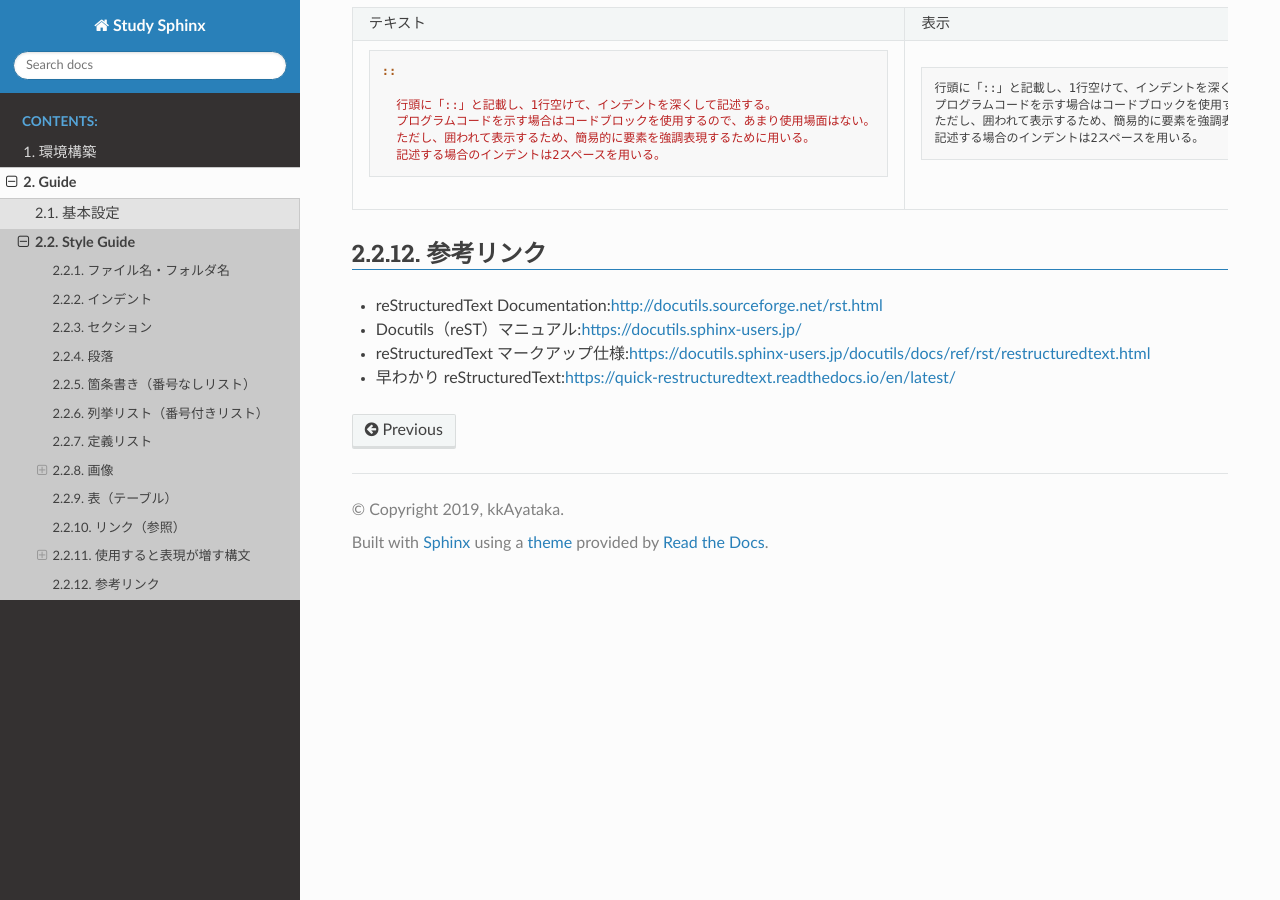
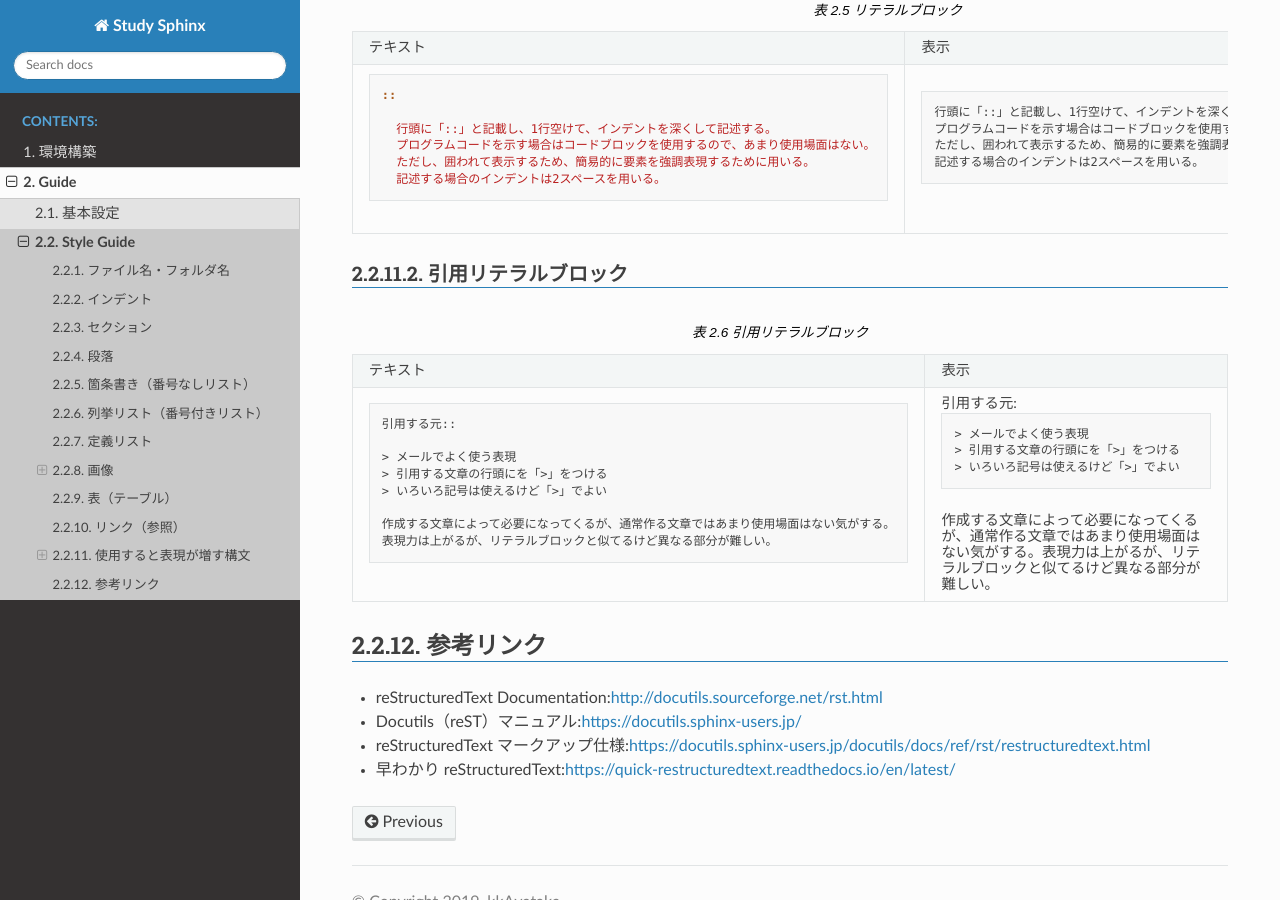
Before and after one commit to kkAyataka/study-sphinx, a Sphinx documentation site: the page built from doc/guide/style-guide.rst, in a window 1280 px wide and 900 px high, scrolled down 4229 px. Built offline with Sphinx 7.4.7 and the Read the Docs theme 2.0.0, drawn with Linux system fonts in a browser that asks for light colours.

Commit message:
Write abount quoted literal block

```diff
--- a/doc/guide/style-guide.rst
+++ b/doc/guide/style-guide.rst
@@ -203,6 +203,18 @@ raw
      - .. include:: style-sample/literal-block.txt
 
 
+引用リテラルブロック
+--------------------------------------------------------------------------------
+
+.. list-table:: 引用リテラルブロック
+
+   * - テキスト
+     - 表示
+   * - .. literalinclude:: style-sample/quoted-literal-block.txt
+          :language: rst
+     - .. include:: style-sample/quoted-literal-block.txt
+
+
 参考リンク
 ================================================================================
 
--- /dev/null
+++ b/doc/guide/style-sample/quoted-literal-block.txt
@@ -0,0 +1,8 @@
+引用する元::
+
+> メールでよく使う表現
+> 引用する文章の行頭にを「>」をつける
+> いろいろ記号は使えるけど「>」でよい
+
+作成する文章によって必要になってくるが、通常作る文章ではあまり使用場面はない気がする。
+表現力は上がるが、リテラルブロックと似てるけど異なる部分が難しい。
```
